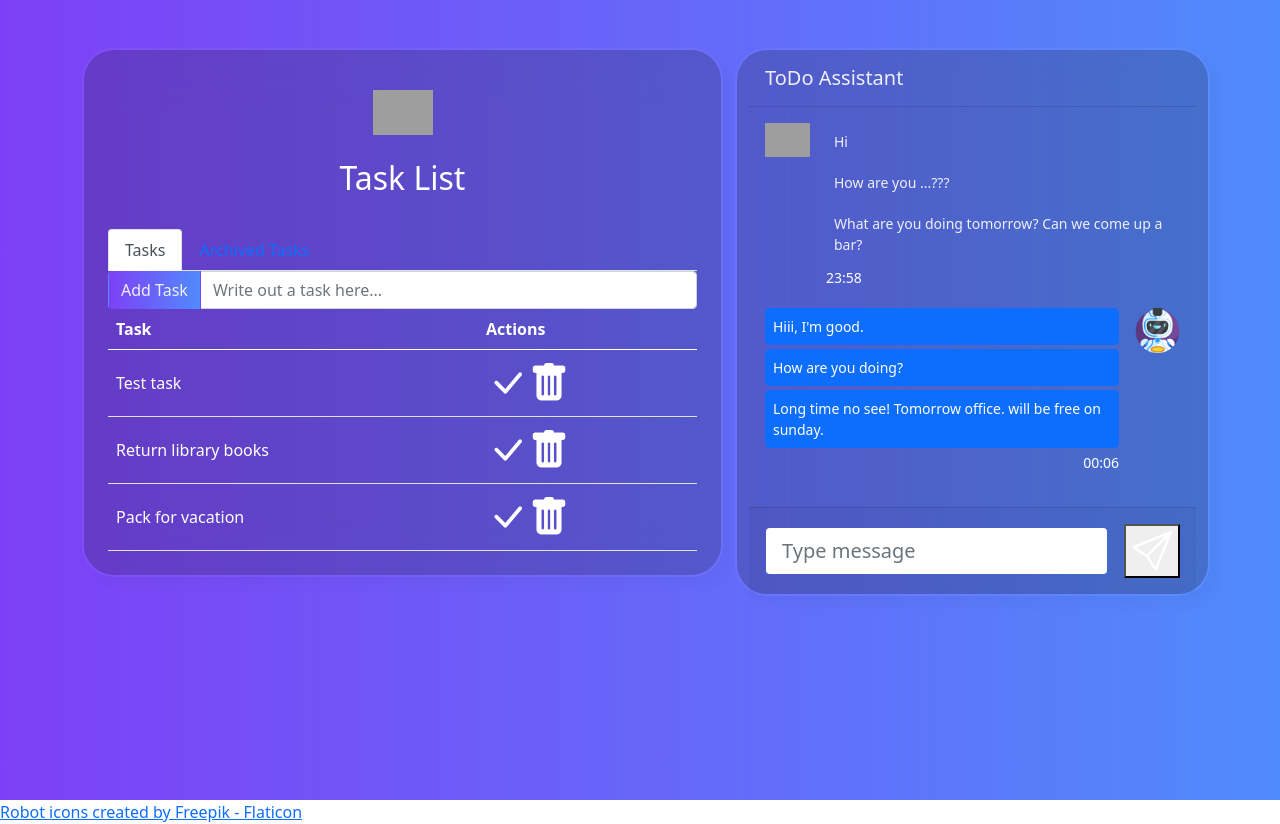
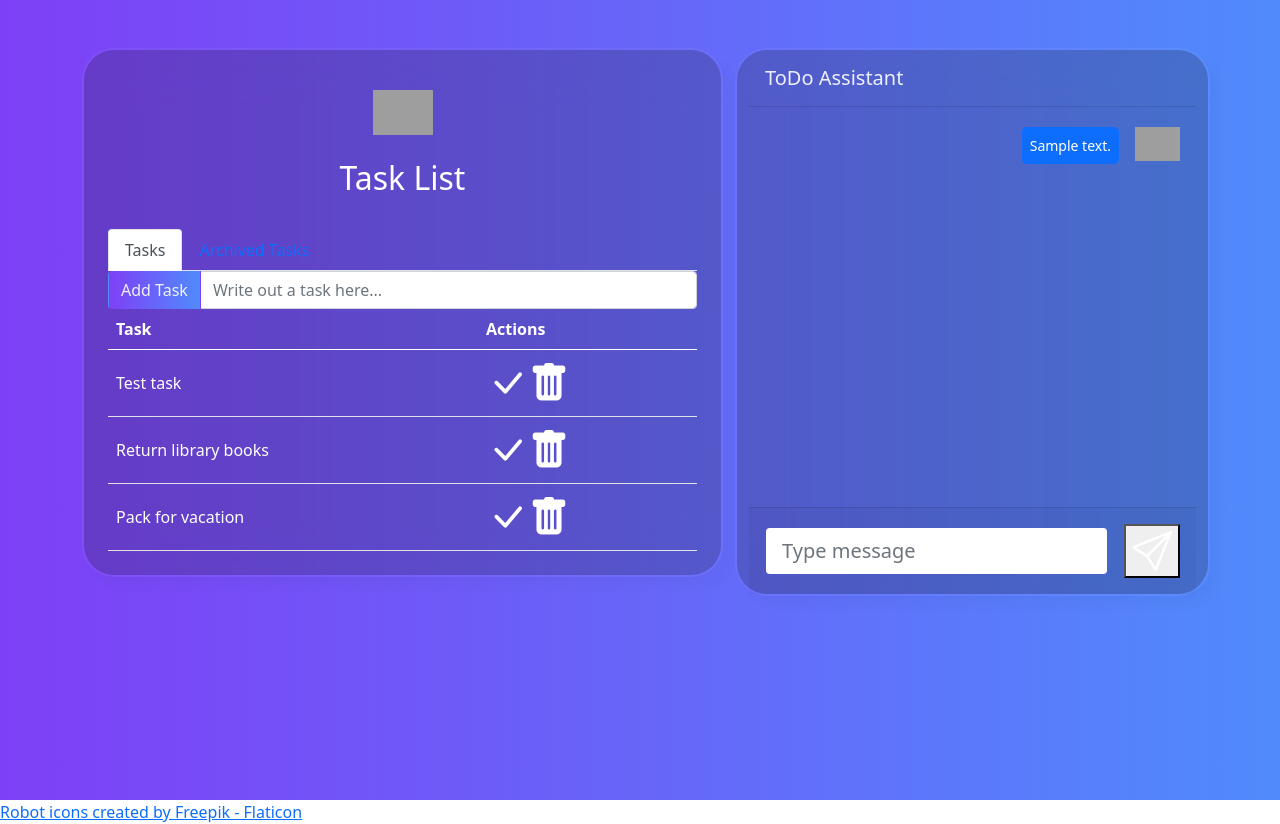
Before and after one commit to m3r41ck/ToDoApp, a Flask app: page / in a window 1280 px wide. Run offline with Flask 3, Linux system fonts and the light colour scheme; data comes from the database, SQL or seed files in the repository; both versions use the stored data as it was after the commit; tables that the repository leaves empty hold one stand-in row (values such as "Sample post"); grey boxes are pictures that could not be loaded.

Commit message:
Added submission logic for chat window and database submission.

```diff
--- a/main.py
+++ b/main.py
@@ -1,5 +1,6 @@
 from flask import Flask, render_template, redirect, url_for, request, jsonify
 from flask_sqlalchemy import SQLAlchemy
+from datetime import datetime
 
 
 app = Flask(__name__)
@@ -21,7 +22,7 @@ class ChatMessages(db.Model):
     id = db.Column(db.Integer, primary_key=True)
     user = db.Column(db.String, nullable=False)
     message = db.Column(db.Text, nullable=False)
-    created = db.Column(db.DateTime, default=False)
+    created = db.Column(db.DateTime, default=datetime.now())
 
     def __repr__(self):
         return f'<User: {self.user}, Message: {self.message}, Created on: {self.created}>'
@@ -73,14 +74,20 @@ def delete_task(task_id):
 
 
 #Logic for ChatBot Actions
+@app.route('/getmessages', methods=['GET'])
+def getmessages():
+    message_list = ChatMessages.query.all()
+    messages_data = [{'id': message.id, 'message': message.message, 'user': message.user, 'created_on': message.created} for message in message_list]
+    return jsonify(messages_data)
 
-# @app.route('/submit_message', methods=['POST'])
-# def submit_message():
-#     pass
+@app.route('/submit_message', methods=['POST'])
+def submit_message():
+    data = request.get_json()
+    new_message = ChatMessages(user=data['user'], message=data['message'])
+    db.session.add(new_message)
+    db.session.commit()
+    return jsonify({'user': new_message.user, 'message': new_message.message})
 
-# @app.route('/get_message', methods=['GET'])
-# def get_messages():
-#     pass
 
 # @app.route('/clear_messages')
 # def clear_messages():
--- a/static/script.js
+++ b/static/script.js
@@ -1,5 +1,7 @@
 document.addEventListener("DOMContentLoaded", () => {
     loadTodoItems()
+    loadChatMessages()
+
     document.querySelector('#add-task-form').addEventListener('submit', function(event) {
         event.preventDefault();
 
@@ -19,19 +21,41 @@ document.addEventListener("DOMContentLoaded", () => {
     })
     .catch(error => console.error('Error: ', error));
     });
+
+    document.querySelector('#chat-form').addEventListener('submit', function(event) {
+        event.preventDefault();
+
+        const chatInput = document.getElementById('chat-input');
+        const message = chatInput.value;
+
+        if (!message.trim()) return;
+
+        fetch('/submit_message', {
+            method: 'POST',
+            headers: {
+                'Content-Type': 'application/json'
+            },
+            body: JSON.stringify({message: message, user: 'user'})
+        })
+        .then(response => response.json())
+        .then(newMessage => {
+            displayNewMessage(newMessage)
+            chatInput.value = '';
+        })
+    })
 })
 
-
+// Task List Logic
 function loadTodoItems() {
     fetch('/gettasks')
         .then(response => response.json())
-        .then(task_list => {
+        .then(task_data => {
             const taskListBody = document.querySelector('#task-list-body');
             const archivedListBody = document.querySelector('#archived-list-body');
             taskListBody.innerHTML = '';
             archivedListBody.innerHTML = '';
 
-            task_list.forEach(task => {
+            task_data.forEach(task => {
                 if (!task.completed) {
 
                     const row = document.createElement('tr');
@@ -208,7 +232,6 @@ function createNewToDoItem(task) {
     taskListBody.appendChild(row);
 }
 
-
 function completeTodoItem(task_id) {
     fetch(`/complete/${task_id}`, {
         method: 'POST',
@@ -226,7 +249,6 @@ function completeTodoItem(task_id) {
     })
     .catch(error => console.error('Error', error));
 }
-
 // Delete todo item
 function deleteTodoItem(task_id) {
     fetch(`/delete/${task_id}`, {
@@ -245,7 +267,6 @@ function deleteTodoItem(task_id) {
     })
     .catch(error => console.error('Error: ', error));
 }
-
 // Unarchive todo item
 function unarchiveTodoItem(task_id) {
     fetch(`/unarchive/${task_id}`, {
@@ -265,11 +286,95 @@ function unarchiveTodoItem(task_id) {
     .catch(error => console.error('Error: ', error));
 }
 
+// Chatbot Logic
+function loadChatMessages() {
+    fetch('/getmessages')
+        .then(response => response.json())
+        .then(messages_data => {
+            displayAllMessages(messages_data);
+        })
+        .catch(error => console.error ('Error loading messages:', error));
+}
 
-// chatField.addEventListener("submit", function(event) {
-//     event.preventDefault();
-//     const message =  chatInputField.value;
-//     fetch()
-//     console.log("Message submitted:", message)
-//     document.getElementById('chat-input').value = '';
-// })
+function displayAllMessages(messages) {
+    const chatBody = document.getElementById('chat-body');
+
+    // Create only one div for each user and assistant session
+    const userDiv = document.createElement('div');
+    userDiv.className = 'd-flex flex-row justify-content-start';
+    const userMessageDiv = document.createElement('div'); // Div to hold all user messages
+
+    const assistantDiv = document.createElement('div');
+    assistantDiv.className = 'd-flex flex-row justify-content-end mb-4 pt-1';
+    const assistantMessageDiv = document.createElement('div'); // Div to hold all assistant messages
+
+    messages.forEach(message => {
+        const p = document.createElement('p');
+        p.className = message.user === 'user' ? 'small p-2 ms-3 mb-1 rounded-3 bg-body-tertiary' : 'small p-2 me-3 mb-1 text-white rounded-3 bg-primary';
+        p.textContent = message.message;
+
+        if (message.user === 'user') {
+            userMessageDiv.appendChild(p);
+        } else {
+            assistantMessageDiv.appendChild(p);
+        }
+    });
+
+    if (userMessageDiv.hasChildNodes()) {
+        const img = document.createElement('img');
+        img.src = "https://mdbcdn.b-cdn.net/img/Photos/new-templates/bootstrap-chat/ava3-bg.webp";
+        img.alt = "avatar 1";
+        img.style.width = "45px";
+        img.style.height = "100%";
+        userDiv.appendChild(img);
+        userDiv.appendChild(userMessageDiv);
+        chatBody.appendChild(userDiv);
+    }
+
+    if (assistantMessageDiv.hasChildNodes()) {
+        const img = document.createElement('img');
+        img.src = "{{ url_for('static', filename='robot.png') }}";  // Adjust path as necessary
+        img.alt = "avatar 1";
+        img.style.width = "45px";
+        img.style.height = "100%";
+        assistantDiv.appendChild(assistantMessageDiv);
+        assistantDiv.appendChild(img);
+        chatBody.appendChild(assistantDiv);
+    }
+}
+
+function displayNewMessage(message) {
+    const chatBody = document.getElementById('chat-body');
+    const message_input = document.getElementById('chat-input');
+
+    const messageDiv = document.createElement('div');
+    messageDiv.className = message.user === 'user' ? 'd-flex flex-row justify-content-start' : 'd-flex flex-row justify-content-end mb-4 pt-1';
+
+    const contentDiv = document.createElement('div');
+
+    const p = document.createElement('p');
+    p.className = message.user === 'user' ? 'small p-2 ms-3 mb-1 rounded-3 bg-body-tertiary' : 'small p-2 me-3 mb-1 text-white rounded-3 bg-primary';
+    p.textContent = message.message;
+
+    contentDiv.appendChild(p);
+
+    const img = document.createElement('img');
+    img.src = message.user === 'user' ? "https://mdbcdn.b-cdn.net/img/Photos/new-templates/bootstrap-chat/ava3-bg.webp" : "{{ url_for('static', filename='robot.png') }}";  // Adjust path as necessary
+    img.alt = "avatar";
+    img.style.width = "45px";
+    img.style.height = "100%";
+
+
+    if (message.user === 'user') {
+        messageDiv.appendChild(img);
+        messageDiv.appendChild(contentDiv);
+    } else {
+        messageDiv.appendChild(contentDiv);
+        messageDiv.appendChild(img);
+    }
+
+
+    chatBody.appendChild(messageDiv);
+
+    chatBody.scrollTop = chatBody.scrollHeight;
+}
--- a/templates/todo.html
+++ b/templates/todo.html
@@ -63,33 +63,8 @@
           <div class="card-header d-flex justify-content-between align-items-center p-3">
             <h5 class="mb-0">ToDo Assistant</h5>
           </div>
-          <div class="card-body" data-mdb-perfect-scrollbar-init style="position: relative; height: 400px">
-
-            <div class="d-flex flex-row justify-content-start">
-              <img src="https://mdbcdn.b-cdn.net/img/Photos/new-templates/bootstrap-chat/ava3-bg.webp"
-                alt="avatar 1" style="width: 45px; height: 100%;">
-              <div>
-                <p class="small p-2 ms-3 mb-1 rounded-3 bg-body-tertiary">Hi</p>
-                <p class="small p-2 ms-3 mb-1 rounded-3 bg-body-tertiary">How are you ...???
-                </p>
-                <p class="small p-2 ms-3 mb-1 rounded-3 bg-body-tertiary">What are you doing
-                  tomorrow? Can we come up a bar?</p>
-                <p class="small ms-3 mb-3 rounded-3 text-white">23:58</p>
-              </div>
-            </div>
-
-            <div class="d-flex flex-row justify-content-end mb-4 pt-1">
-              <div>
-                <p class="small p-2 me-3 mb-1 text-white rounded-3 bg-primary">Hiii, I'm good.</p>
-                <p class="small p-2 me-3 mb-1 text-white rounded-3 bg-primary">How are you doing?</p>
-                <p class="small p-2 me-3 mb-1 text-white rounded-3 bg-primary">Long time no see! Tomorrow
-                  office. will
-                  be free on sunday.</p>
-                <p class="small me-3 mb-3 rounded-3 text-white d-flex justify-content-end">00:06</p>
-              </div>
-              <img src="{{ url_for('static', filename='robot.png') }}"
-                alt="avatar 1" style="width: 45px; height: 100%;">
-            </div>
+          <div id="chat-body" class="card-body" data-mdb-perfect-scrollbar-init style="position: relative; height: 400px">
+            <!-- Chatbot messages to populate here -->
           </div>
           <form id="chat-form">
             <div class="card-footer d-flex justify-content-start align-items-center p-3">
```
Also changed, not shown: instance/todo.db.
